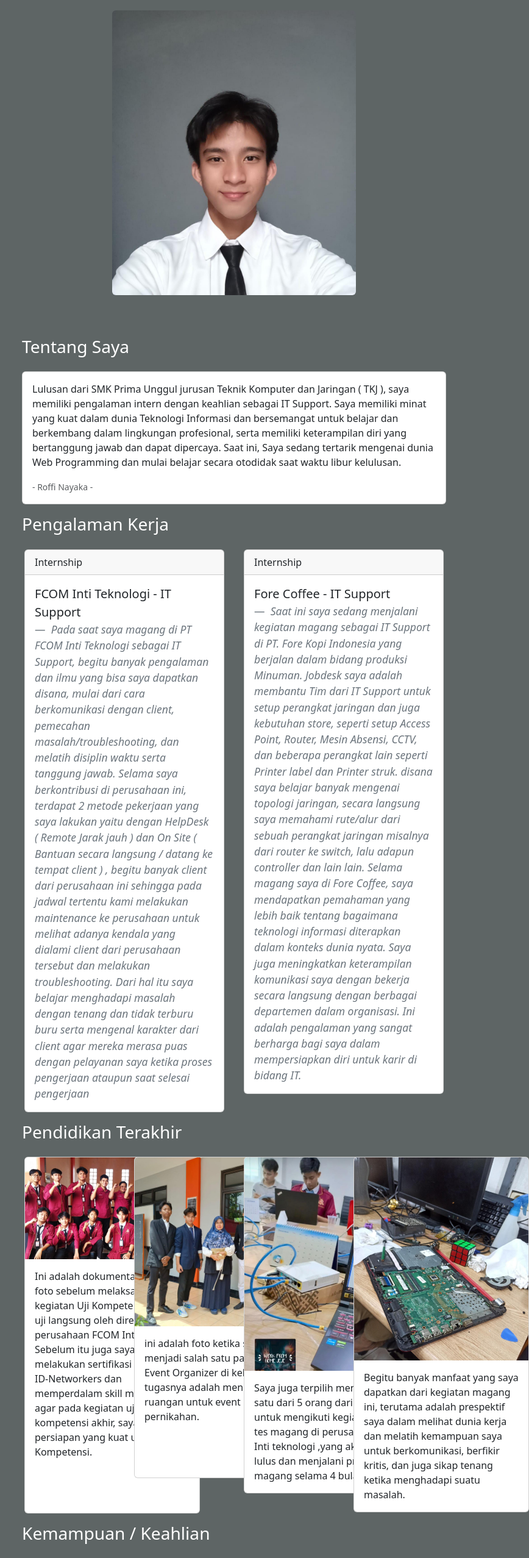
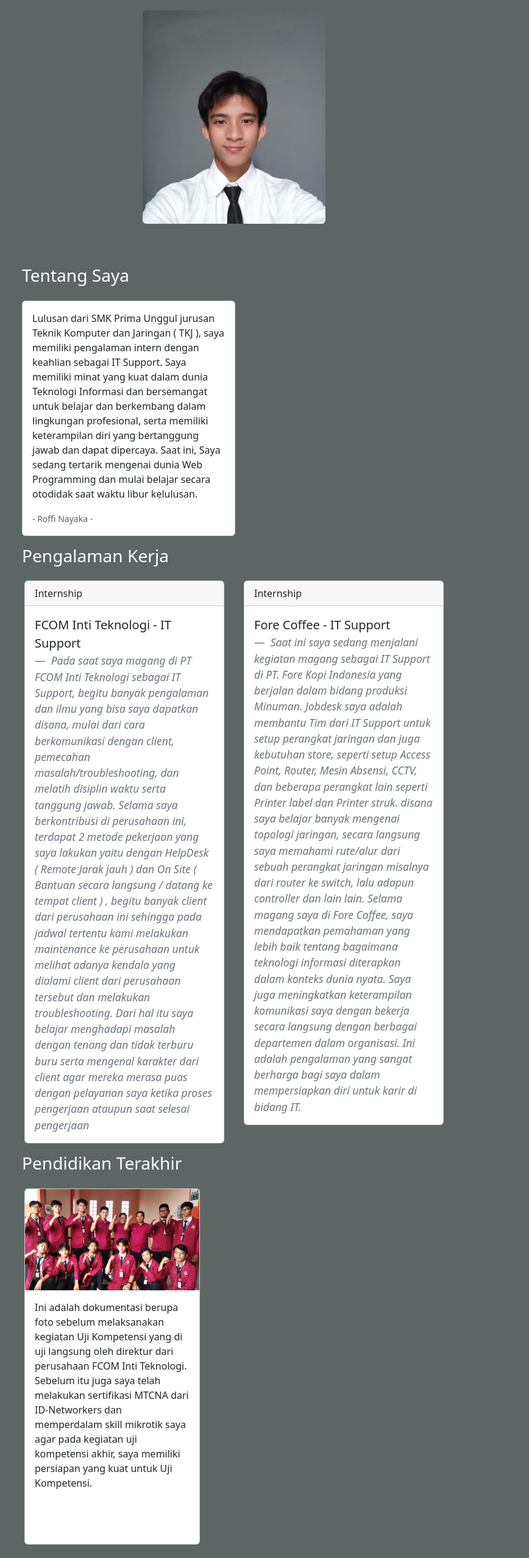
Before and after one commit to Yakazai/WebProgNayaka, a plain HTML site: page index.html in a window 768 px wide. Shown: the part 242-2797 px from the top of the page at 61% size, 868 px wide, since content can reach past the window. Drawn offline with nearby package versions, Linux system fonts and the light colour scheme.

Commit message:
ini commit kedua

```diff
--- a/index.html
+++ b/index.html
@@ -96,6 +96,7 @@
       </div> <br><br>
 
       <!-- Ini About Me -->
+      <div class="aboutme">
       <h2 style="color: white;" class="card-title">Tentang Saya</h2><br>
       <div class="card mb-3">
         <div class="card-body">
@@ -106,10 +107,10 @@
           <p class="card-text"><small class="text-body-secondary">- Roffi Nayaka -</small></p>
         </div>
       </div>
-
+    </div>
 
       <!-- ini experience -->
-      <h2 id="artikel">Pengalaman Kerja</h2>
+      <h2 style="color: white;"  id="artikel">Pengalaman Kerja</h2>
       <div class="row">
         <div class="col-md-6 p-3">
           <div class="card">
@@ -154,25 +155,19 @@
         </div>
 
       <!-- ini pendidikan terakhir -->
-       <div id="pendidikanterakhir">
+
+      <div id="pendidikanterakhir" class="pendidikanterakhir">
         <h2 style="color:white;">Pendidikan Terakhir</h2>
         <div class="row">
-        <div class="col-md-3 p-3">
+           <div class="col-lg-3 col-s-6 p-3">
               <div class="card col-5" style="width: 18rem;">
                  <img src="/img/smkujikom.jpg" class="card-img-top" alt="...">
                  <div class="card-body">
-          <p class="card-text">Ini adalah dokumentasi berupa foto sebelum melaksanakan kegiatan Uji Kompetensi yang di uji langsung oleh direktur
-            dari perusahaan FCOM Inti Teknologi. Sebelum itu juga saya telah melakukan sertifikasi MTCNA dari ID-Networkers dan memperdalam skill mikrotik saya agar
-            pada kegiatan uji kompetensi akhir, saya memiliki persiapan yang kuat untuk Uji Kompetensi. ㅤㅤㅤㅤㅤ ㅤ ㅤㅤㅤㅤㅤ  ㅤㅤㅤㅤㅤ ㅤ ㅤㅤㅤㅤㅤ  ㅤㅤㅤㅤㅤ ㅤ ㅤㅤㅤㅤㅤ  ㅤㅤㅤㅤㅤ  ㅤㅤㅤㅤㅤ ㅤ ㅤㅤ
-          </p>
+                    <p class="card-text">Ini adalah dokumentasi berupa foto sebelum melaksanakan kegiatan Uji Kompetensi yang di uji langsung oleh direktur dari perusahaan FCOM Inti Teknologi. Sebelum itu juga saya telah melakukan sertifikasi MTCNA dari ID-Networkers dan memperdalam skill mikrotik saya agar pada kegiatan uji kompetensi akhir, saya memiliki persiapan yang kuat untuk Uji Kompetensi. ㅤㅤㅤㅤㅤ ㅤ ㅤㅤㅤㅤㅤ  ㅤㅤㅤㅤㅤ ㅤ ㅤㅤㅤㅤㅤ  ㅤㅤㅤㅤㅤ ㅤ ㅤㅤㅤㅤㅤ  ㅤㅤㅤㅤㅤ  ㅤㅤㅤㅤㅤ ㅤ ㅤㅤ </p>
                  </div>
               </div>
            </div>
-
-
-
-
-        <div class="col-md-3 p-3">
+           <div class="col-lg-3 col-s-6 p-3">
               <div class="card col-5" style="width: 18rem;">
                  <img src="/img/umi.jpg" class="card-img-top" alt="...">
                  <div class="card-body">
@@ -180,34 +175,28 @@
                        ㅤㅤㅤ ㅤ ㅤㅤㅤㅤㅤ ㅤ ㅤㅤㅤㅤㅤ ㅤ ㅤㅤ
                        ㅤㅤㅤ ㅤ ㅤㅤㅤㅤㅤ ㅤ ㅤㅤㅤㅤㅤ ㅤ ㅤㅤ
                        ㅤㅤㅤ ㅤ ㅤㅤㅤㅤㅤ ㅤ ㅤㅤㅤㅤㅤ ㅤ ㅤㅤ
-
                     </p>
                  </div>
               </div>
            </div>
-
-      <div class="col-md-3 p-3">
+           <div class="col-lg-3 col-s-6 p-3">
               <div class="card col-5" style="width: 18rem;">
                  <img src="/img/fcom.jpg" class="card-img-top" alt="...">
                  <div class="card-body">
-            <p class="card-text">Saya juga terpilih menjadi salah satu dari 5 orang dari sekolah untuk mengikuti kegiatan seleksi tes magang di perusahaan Fcom Inti teknologi
-              ,yang akhirnya saya lulus dan menjalani proses magang selama 4 bulan.</p>
+                    <p class="card-text">Saya juga terpilih menjadi salah satu dari 5 orang dari sekolah untuk mengikuti kegiatan seleksi tes magang di perusahaan Fcom Inti teknologi ,yang akhirnya saya lulus dan menjalani proses magang selama 4 bulan.</p>
                  </div>
               </div>
            </div>
-
-        <div class="col-md-3 p-3">
+           <div class="col-lg-3 col-s-6 p-3">
               <div class="card col-5" style="width: 18rem;">
                  <img src="/img/hardware.jpg" class="card-img-top" alt="...">
                  <div class="card-body">
-              <p class="card-text">Begitu banyak manfaat yang saya dapatkan dari kegiatan magang ini, terutama adalah prespektif saya dalam melihat dunia kerja
-                dan melatih kemampuan saya untuk berkomunikasi, berfikir kritis, dan juga sikap tenang ketika menghadapi suatu masalah.
-              </p>
+                    <p class="card-text">Begitu banyak manfaat yang saya dapatkan dari kegiatan magang ini, terutama adalah prespektif saya dalam melihat dunia kerja dan melatih kemampuan saya untuk berkomunikasi, berfikir kritis, dan juga sikap tenang ketika menghadapi suatu masalah.</p>
                  </div>
               </div>
            </div>
         </div>
-
+     </div>
 
 
 
--- a/style.css
+++ b/style.css
@@ -5,11 +5,11 @@
 }
 
 img {
-  width:400px;
+  width:600px;
 }
 
 .container {
-  width: 90%;
+  width: 100%;
   margin: 0px auto;
 }
 
@@ -38,28 +38,24 @@ a {
   padding: 10px 0px;
 }
 
-@media (max-width: 600px) {
-  #skills {
-    color: red;
+@media (max-width: 768px) {
+  img {
+    width: 300px
   }
-}
+  .aboutme {
+    width: 350px;
+  }
 
-@media (min-width: 601px) and (max-width: 900px) {
-  #skills {
-    color: green;
   }
-}
 
-@media (min-width: 901) {
-  #skills {
-    color: blue;
+@media (min-width: 768px) and (max-width: 992px) {
+  body {
   }
-}
+  }
 
-#artikel {
-  color: white;
-}
+@media (min-width: 992px) {
 
 .listskill {
   text-align: center;
 }
+}
```
Lines whose indentation alone changed are shown as unchanged.
